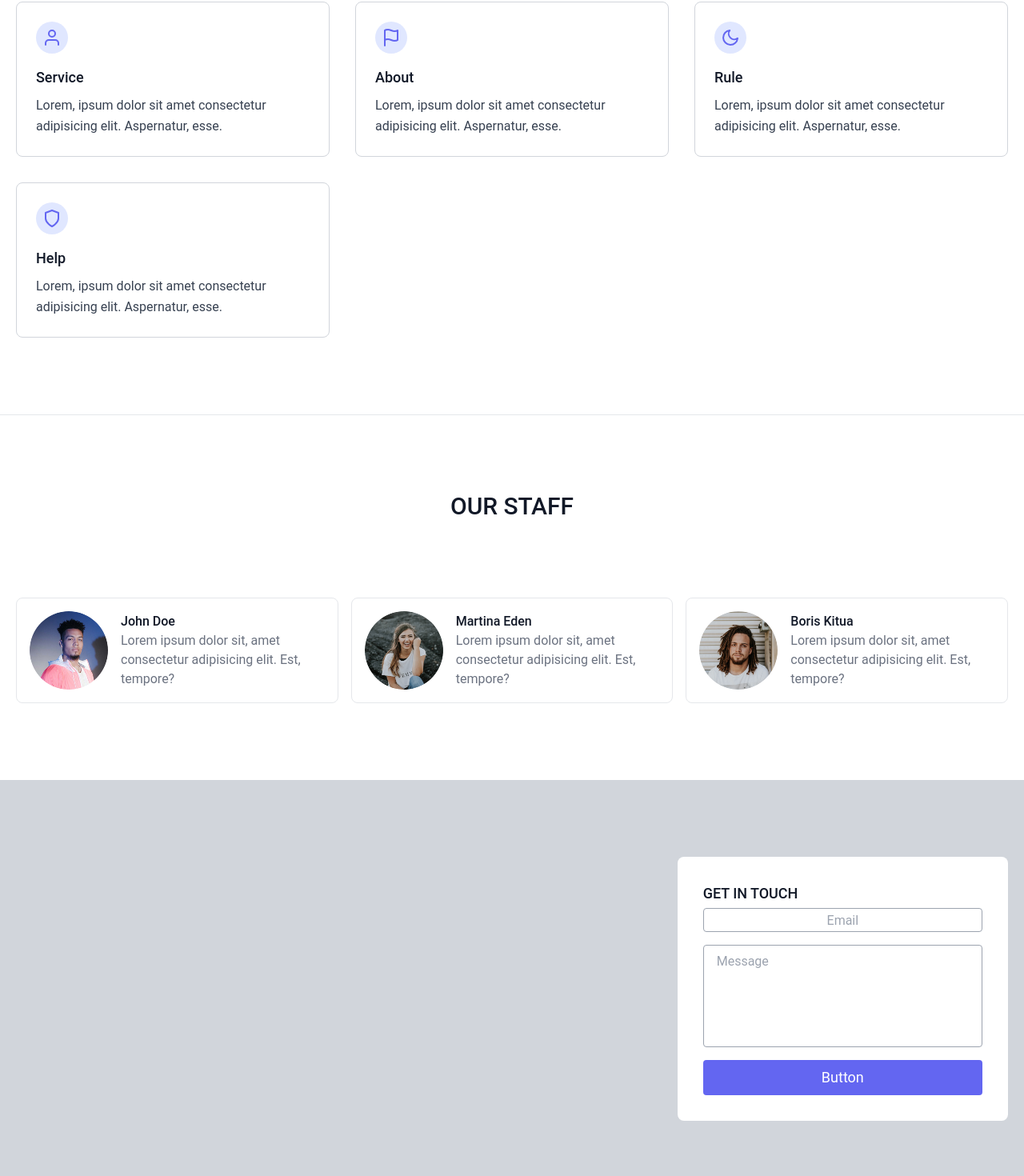
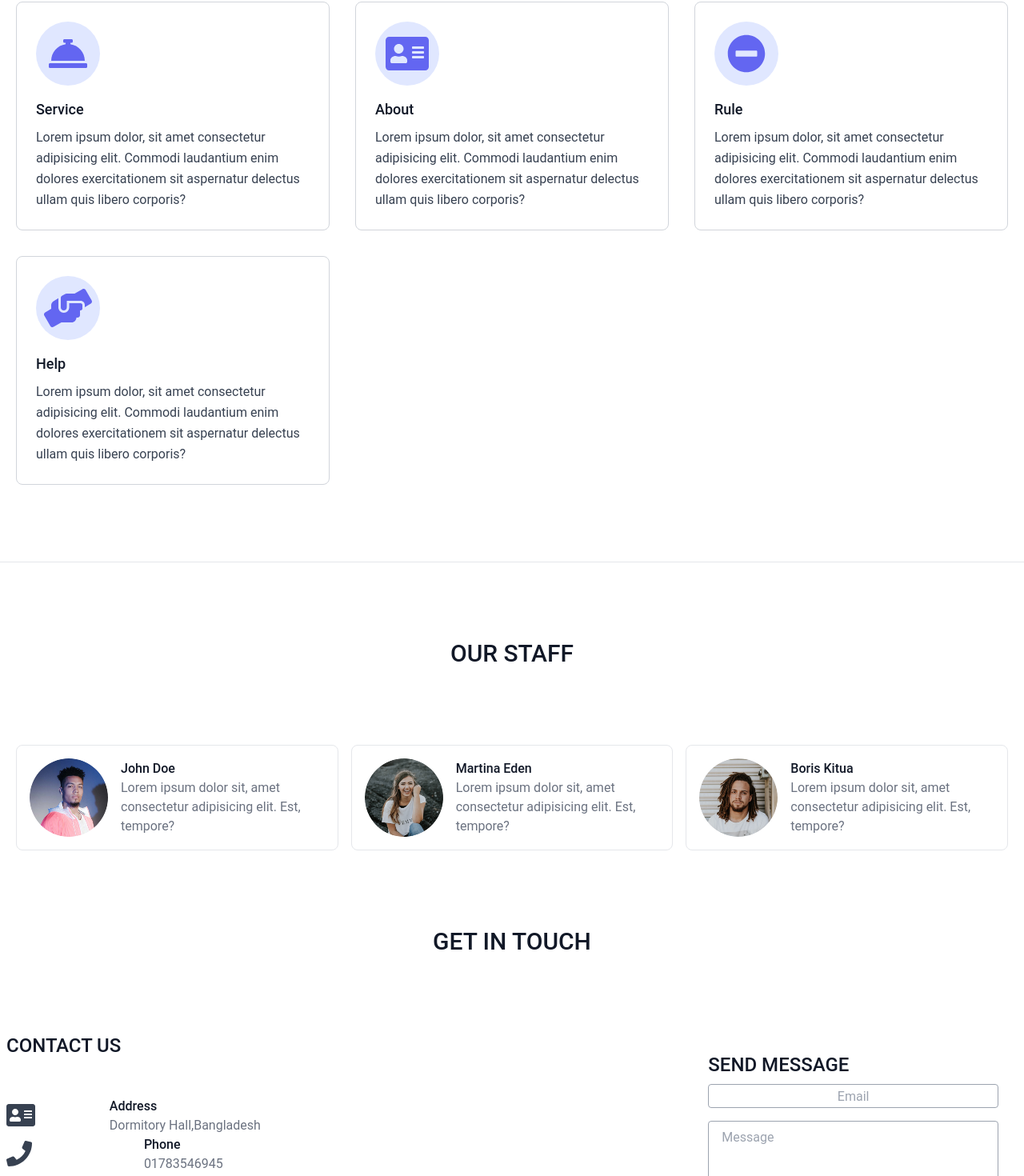
Before and after one commit to osmangoni20/ehostel, a React (Create React App) app in the folder front-end/: page / in a window 1280 px wide. Shown: the part 918-2388 px from the top of the page at 80% size. Built offline with nearby package versions, Linux system fonts and the light colour scheme.

Commit message:
Homepage updated

```diff
--- a/front-end/package.json
+++ b/front-end/package.json
@@ -3,6 +3,9 @@
   "version": "0.1.0",
   "private": true,
   "dependencies": {
+    "@fortawesome/fontawesome-svg-core": "^1.2.36",
+    "@fortawesome/free-solid-svg-icons": "^5.15.4",
+    "@fortawesome/react-fontawesome": "^0.1.17",
     "@testing-library/jest-dom": "^5.16.1",
     "@testing-library/react": "^12.1.2",
     "@testing-library/user-event": "^13.5.0",
@@ -10,6 +13,7 @@
     "react": "^17.0.2",
     "react-chartjs-2": "^4.0.1",
     "react-dom": "^17.0.2",
+    "react-hook-form": "^7.26.0",
     "react-router-dom": "^6.2.1",
     "react-scripts": "5.0.0",
     "web-vitals": "^2.1.2"
--- a/front-end/src/components/Homepage/Contact/Contact.js
+++ b/front-end/src/components/Homepage/Contact/Contact.js
@@ -1,14 +1,61 @@
 import React from 'react'
+import { FontAwesomeIcon } from '@fortawesome/react-fontawesome'
+import {
+  faAddressCard,
+  faPhone,
+  faEnvelope,
+} from '@fortawesome/free-solid-svg-icons'
 
 const Contact = () => {
   return (
     <section class='text-gray-700 body-font relative'>
-      <div class='absolute inset-0 bg-gray-300'></div>
-      <div class='container px-5 py-24 mx-auto flex'>
+      <div class='flex flex-wrap w-full mb-20 flex-col items-center text-center'>
+        <h1 class='sm:text-3xl text-2xl font-medium title-font mb-2 text-gray-900'>
+          GET IN TOUCH
+        </h1>
+      </div>
+      <div class='container mx-auto flex flex-wrap'>
+        <div class='p-2 lg:w-1/3 md:w-1/2 w-full'>
+          <h3 class='sm:text-2xl text-xl font-medium title-font mb-2 text-gray-900'>
+            CONTACT US
+          </h3>
+
+          <div class='mx-auto mt-12'>
+            <div class='flex items-center'>
+              <div class='flex-grow'>
+                <FontAwesomeIcon icon={faAddressCard} size='2x' />
+              </div>
+              <div class='flex-grow'>
+                <h2 class='text-gray-900 title-font font-medium'>Address</h2>
+                <p class='text-gray-500'>Dormitory Hall,Bangladesh</p>
+              </div>
+            </div>
+
+            <div class='flex items-center'>
+              <div class='flex-grow'>
+                <FontAwesomeIcon icon={faPhone} size='2x' />
+              </div>
+              <div class='flex-grow'>
+                <h2 class='text-gray-900 title-font font-medium'>Phone</h2>
+                <p class='text-gray-500'>01783546945</p>
+              </div>
+            </div>
+
+            <div class='flex items-center'>
+              <div class='flex-grow'>
+                <FontAwesomeIcon icon={faEnvelope} size='2x' />
+              </div>
+              <div class='flex-grow'>
+                <h2 class='text-gray-900 title-font font-medium'>Email</h2>
+                <p class='text-gray-500'>Fojilatunnesa13@gmail.com</p>
+              </div>
+            </div>
+          </div>
+        </div>
         <div class='lg:w-1/3 md:w-1/2 bg-white rounded-lg p-8 flex flex-col md:ml-auto w-full mt-10 md:mt-0 relative z-10'>
-          <h2 class='text-gray-900 text-lg mb-1 font-medium title-font'>
-            GET IN TOUCH
-          </h2>
+          <h3 class='sm:text-2xl text-xl font-medium title-font mb-2 text-gray-900'>
+            SEND MESSAGE
+          </h3>
           <input
             class='bg-white rounded border border-gray-400 focus:outline-none focus:border-indigo-500 text-base px-4 py-2 mb-4'
             placeholder='Email'
--- a/front-end/src/components/Homepage/Feature/Feature.js
+++ b/front-end/src/components/Homepage/Feature/Feature.js
@@ -1,4 +1,11 @@
 import React from 'react'
+import { FontAwesomeIcon } from '@fortawesome/react-fontawesome'
+import {
+  faConciergeBell,
+  faAddressCard,
+  faMinusCircle,
+  faHandsHelping,
+} from '@fortawesome/free-solid-svg-icons'
 
 const Feature = () => {
   return (
@@ -12,98 +19,61 @@ const Feature = () => {
         <div class='flex flex-wrap -m-4'>
           <div class='xl:w-1/3 md:w-1/2 p-4'>
             <div class='border border-gray-300 p-6 rounded-lg'>
-              <div class='w-10 h-10 inline-flex items-center justify-center rounded-full bg-indigo-100 text-indigo-500 mb-4'>
-                <svg
-                  fill='none'
-                  stroke='currentColor'
-                  stroke-linecap='round'
-                  stroke-linejoin='round'
-                  stroke-width='2'
-                  class='w-6 h-6'
-                  viewBox='0 0 24 24'
-                >
-                  <path d='M20 21v-2a4 4 0 00-4-4H8a4 4 0 00-4 4v2'></path>
-                  <circle cx='12' cy='7' r='4'></circle>
-                </svg>
+              <div class='w-20 h-20 inline-flex items-center justify-center rounded-full bg-indigo-100 text-indigo-500 mb-4'>
+                <FontAwesomeIcon icon={faConciergeBell} size='3x' />
               </div>
               <h2 class='text-lg text-gray-900 font-medium title-font mb-2'>
                 Service
               </h2>
               <p class='leading-relaxed text-base'>
-                Lorem, ipsum dolor sit amet consectetur adipisicing elit.
-                Aspernatur, esse.
+                Lorem ipsum dolor, sit amet consectetur adipisicing elit.
+                Commodi laudantium enim dolores exercitationem sit aspernatur
+                delectus ullam quis libero corporis?
               </p>
             </div>
           </div>
           <div class='xl:w-1/3 md:w-1/2 p-4'>
             <div class='border border-gray-300 p-6 rounded-lg'>
-              <div class='w-10 h-10 inline-flex items-center justify-center rounded-full bg-indigo-100 text-indigo-500 mb-4'>
-                <svg
-                  fill='none'
-                  stroke='currentColor'
-                  stroke-linecap='round'
-                  stroke-linejoin='round'
-                  stroke-width='2'
-                  class='w-6 h-6'
-                  viewBox='0 0 24 24'
-                >
-                  <path d='M4 15s1-1 4-1 5 2 8 2 4-1 4-1V3s-1 1-4 1-5-2-8-2-4 1-4 1zM4 22v-7'></path>
-                </svg>
+              <div class='w-20 h-20 inline-flex items-center justify-center rounded-full bg-indigo-100 text-indigo-500 mb-4'>
+                <FontAwesomeIcon icon={faAddressCard} size='3x' />
               </div>
               <h2 class='text-lg text-gray-900 font-medium title-font mb-2'>
                 About
               </h2>
               <p class='leading-relaxed text-base'>
-                Lorem, ipsum dolor sit amet consectetur adipisicing elit.
-                Aspernatur, esse.
+                Lorem ipsum dolor, sit amet consectetur adipisicing elit.
+                Commodi laudantium enim dolores exercitationem sit aspernatur
+                delectus ullam quis libero corporis?
               </p>
             </div>
           </div>
           <div class='xl:w-1/3 md:w-1/2 p-4'>
             <div class='border border-gray-300 p-6 rounded-lg'>
-              <div class='w-10 h-10 inline-flex items-center justify-center rounded-full bg-indigo-100 text-indigo-500 mb-4'>
-                <svg
-                  fill='none'
-                  stroke='currentColor'
-                  stroke-linecap='round'
-                  stroke-linejoin='round'
-                  stroke-width='2'
-                  class='w-6 h-6'
-                  viewBox='0 0 24 24'
-                >
-                  <path d='M21 12.79A9 9 0 1111.21 3 7 7 0 0021 12.79z'></path>
-                </svg>
+              <div class='w-20 h-20 inline-flex items-center justify-center rounded-full bg-indigo-100 text-indigo-500 mb-4'>
+                <FontAwesomeIcon icon={faMinusCircle} size='3x' />
               </div>
               <h2 class='text-lg text-gray-900 font-medium title-font mb-2'>
                 Rule
               </h2>
               <p class='leading-relaxed text-base'>
-                Lorem, ipsum dolor sit amet consectetur adipisicing elit.
-                Aspernatur, esse.
+                Lorem ipsum dolor, sit amet consectetur adipisicing elit.
+                Commodi laudantium enim dolores exercitationem sit aspernatur
+                delectus ullam quis libero corporis?
               </p>
             </div>
           </div>
           <div class='xl:w-1/3 md:w-1/2 p-4'>
             <div class='border border-gray-300 p-6 rounded-lg'>
-              <div class='w-10 h-10 inline-flex items-center justify-center rounded-full bg-indigo-100 text-indigo-500 mb-4'>
-                <svg
-                  fill='none'
-                  stroke='currentColor'
-                  stroke-linecap='round'
-                  stroke-linejoin='round'
-                  stroke-width='2'
-                  class='w-6 h-6'
-                  viewBox='0 0 24 24'
-                >
-                  <path d='M12 22s8-4 8-10V5l-8-3-8 3v7c0 6 8 10 8 10z'></path>
-                </svg>
+              <div class='w-20 h-20 inline-flex items-center justify-center rounded-full bg-indigo-100 text-indigo-500 mb-4'>
+                <FontAwesomeIcon icon={faHandsHelping} size='3x' />
               </div>
               <h2 class='text-lg text-gray-900 font-medium title-font mb-2'>
                 Help
               </h2>
               <p class='leading-relaxed text-base'>
-                Lorem, ipsum dolor sit amet consectetur adipisicing elit.
-                Aspernatur, esse.
+                Lorem ipsum dolor, sit amet consectetur adipisicing elit.
+                Commodi laudantium enim dolores exercitationem sit aspernatur
+                delectus ullam quis libero corporis?
               </p>
             </div>
           </div>
--- a/front-end/src/components/Homepage/Navbar/Navbar.js
+++ b/front-end/src/components/Homepage/Navbar/Navbar.js
@@ -1,5 +1,4 @@
 import React from 'react'
-import Dashboard from './../../DashboardPart/Dashboard/Dashboard'
 
 const Navbar = () => {
   return (
```
Also changed, not shown: 1 other file (tests, documents, lock files or other folders).
